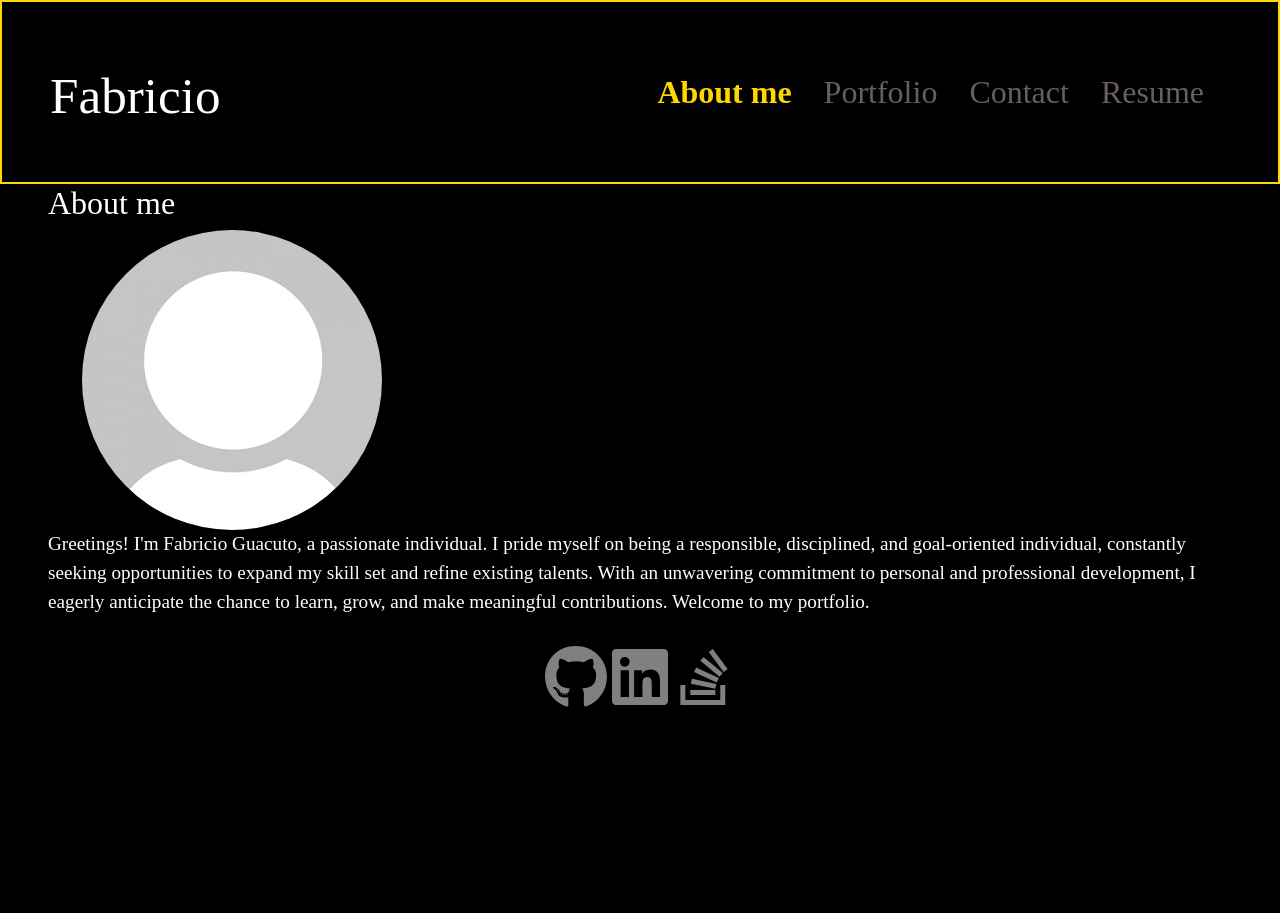
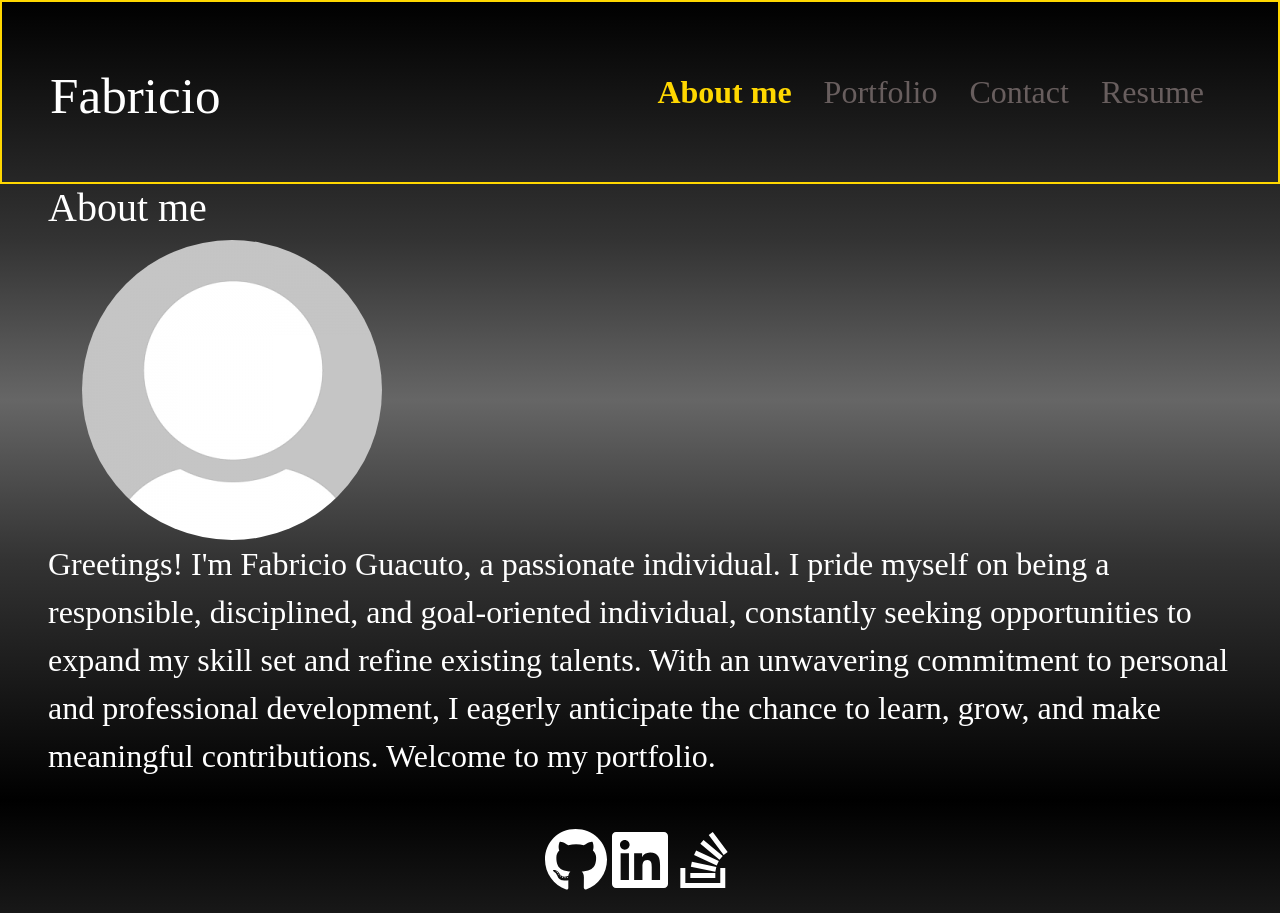
Before and after one commit to fabricioGuac/portfolio-v2, a React (Vite) app: page / in a window 1280 px wide. Before the commit the page ends 800 px from the top, so only its background shows below. Built offline with nearby package versions, Linux system fonts and the light colour scheme.

Commit message:
sets the footer to the bottom and styles the images

```diff
--- a/src/components/Poject.jsx
+++ b/src/components/Poject.jsx
@@ -5,7 +5,7 @@ export default function Project(props){
     return (
     <div className="col-md-6">
 
-        <img src={props.img} alt={props.name} className="img-fluid"/>
+        <img src={props.img} alt={props.name} className="img-fluid portfolio"/>
         <a href={props.link} target="_blank"><h3>{props.name}</h3></a>
         <a href={props.repo} target="_blank"><FaGithub className="display-3"/></a>
 
--- a/src/style.css
+++ b/src/style.css
@@ -1,11 +1,15 @@
-*{
+body{
     font-family:cursive;
-    background-color: #000;
-
+    background: linear-gradient(to bottom, #000000 0%, #333333 30%, #666666 50%, #333333 70%, #000000 100%);
 }
 
 h1{
     font-size: 3.2em;
+    margin-top: auto;
+}
+
+h2{
+    font-size: 2.5em;
     margin-top: auto;
 }
 
@@ -14,7 +18,7 @@ ul{
 }
 
 a:not(.nav-link) {
-    color: gray;
+    color: white;
     text-decoration: none;
 }
 
@@ -23,27 +27,32 @@ a:not(.nav-link):hover {
     text-decoration: underline;
 }
 
-
-img{
-    width: 700px;
-    height: 200px;
-    object-fit: cover;
-    object-position: center;
-}
-
 p{
-    font-size: larger;
+    font-size: 2rem;
 }
 
 label{
     font-size: 2em;
 }
 
+footer{
+    padding: 20px 0px;
+}
+
+.portfolio{
+    width: 700px;
+    height: 500px;
+}
 
 .btn:hover{
 background-color: gold;
 color: #000;
 }
+
+.col-md-6{
+    margin-bottom: 20px;
+}
+
 
 .head{
     display: flex;
@@ -78,3 +87,10 @@ color: #000;
     object-fit: cover;
     object-position: center;
 }
+
+#root{
+    display: flex;
+    justify-content: space-between;
+    flex-direction: column;
+    height: 100vh;
+}
```
